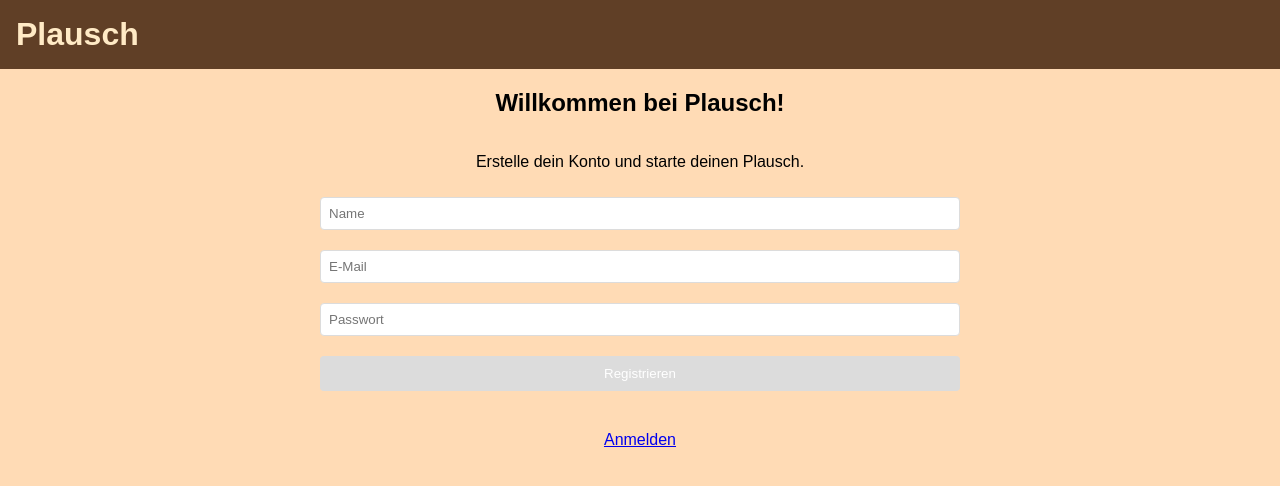
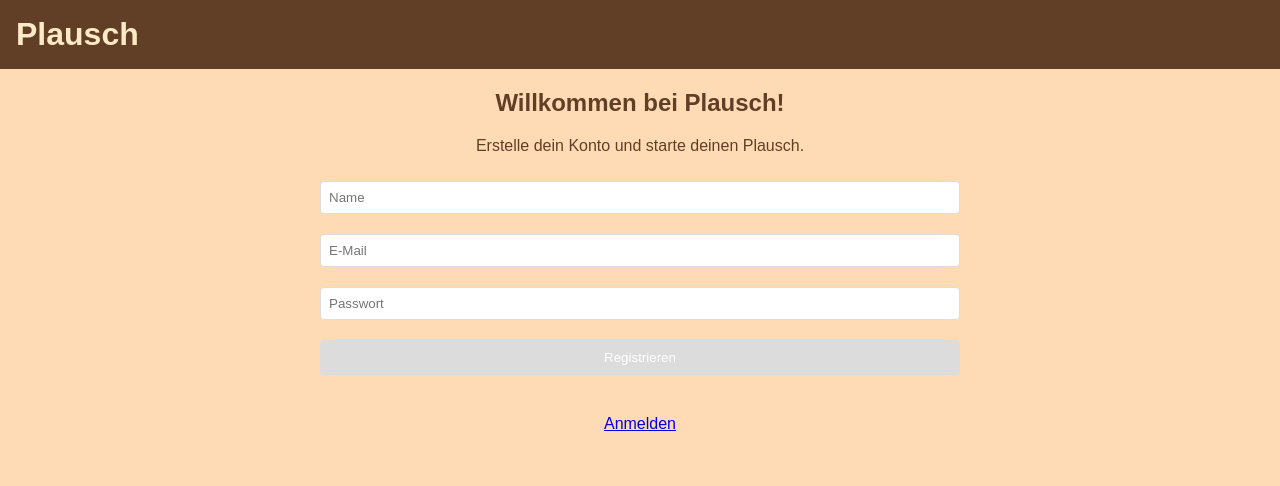
Before and after one commit to tommyngo98/se-frontend, an Angular app: page /register in a window 1280 px wide. Shown: the top 486 px of the page. Built offline with nearby package versions, Linux system fonts and the light colour scheme.

Commit message:
chore: add styling

```diff
--- a/src/app/presentation/pages/dashboard/dashboard.component.html
+++ b/src/app/presentation/pages/dashboard/dashboard.component.html
@@ -1,3 +1,7 @@
 <app-header></app-header>
 
-<h2>Willkommen, {{ this.user?.displayed_name }}</h2>
+<main class="dashboard-page">
+  <h2 class="dashboard-page__title">
+    Willkommen, {{ this.user?.displayed_name }}
+  </h2>
+</main>
--- a/src/app/presentation/pages/dashboard/dashboard.component.scss
+++ b/src/app/presentation/pages/dashboard/dashboard.component.scss
@@ -0,0 +1,18 @@
+@import "../../../../styles/colors";
+
+:host {
+  display: flex;
+  flex-direction: column;
+}
+
+.dashboard-page {
+  display: flex;
+  flex-direction: column;
+  width: 50%;
+  margin: auto;
+  text-align: center;
+
+  &__title {
+    color: $background-color;
+  }
+}
--- a/src/app/presentation/pages/login/login.component.scss
+++ b/src/app/presentation/pages/login/login.component.scss
@@ -1,3 +1,5 @@
+@import "../../../../styles/colors";
+
 :host {
   display: flex;
   flex-direction: column;
@@ -9,6 +11,7 @@
   width: 50%;
   margin: auto;
   text-align: center;
+  color: $background-color;
 
   &__subtitle {
     margin-top: 0;
--- a/src/app/presentation/pages/register/register.component.html
+++ b/src/app/presentation/pages/register/register.component.html
@@ -2,7 +2,7 @@
 
 <main class="register-page">
   <h2>Willkommen bei Plausch!</h2>
-  <p>Erstelle dein Konto und starte deinen Plausch.</p>
+  <p class="register-page__subtitle">Erstelle dein Konto und starte deinen Plausch.</p>
 
   <input-form
     (formSubmit)="register($event)"
--- a/src/app/presentation/pages/register/register.component.scss
+++ b/src/app/presentation/pages/register/register.component.scss
@@ -1,3 +1,5 @@
+@import "../../../../styles/colors";
+
 :host {
   display: flex;
   flex-direction: column;
@@ -9,6 +11,11 @@
   width: 50%;
   margin: auto;
   text-align: center;
+  color: $background-color;
+
+  &__subtitle {
+    margin-top: 0;
+  }
 
   &__login-link {
     margin-top: 40px;
```
